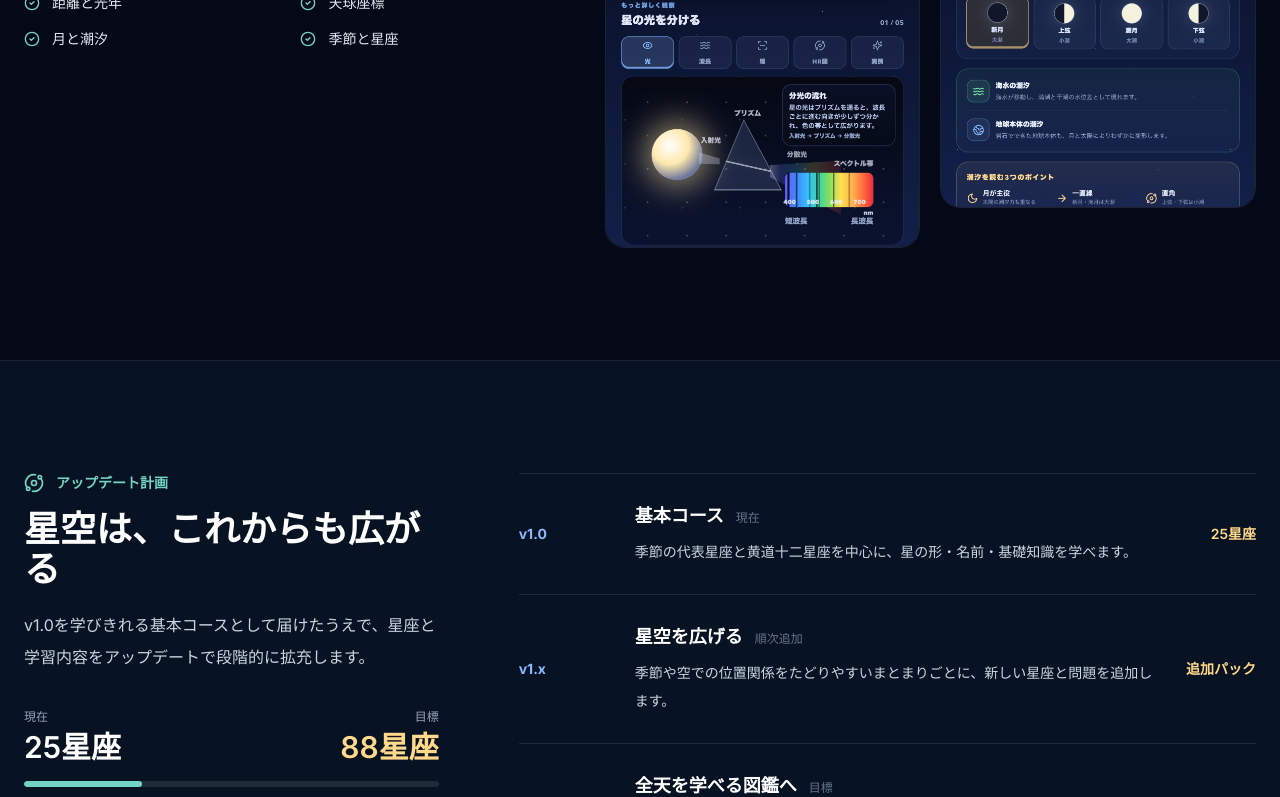
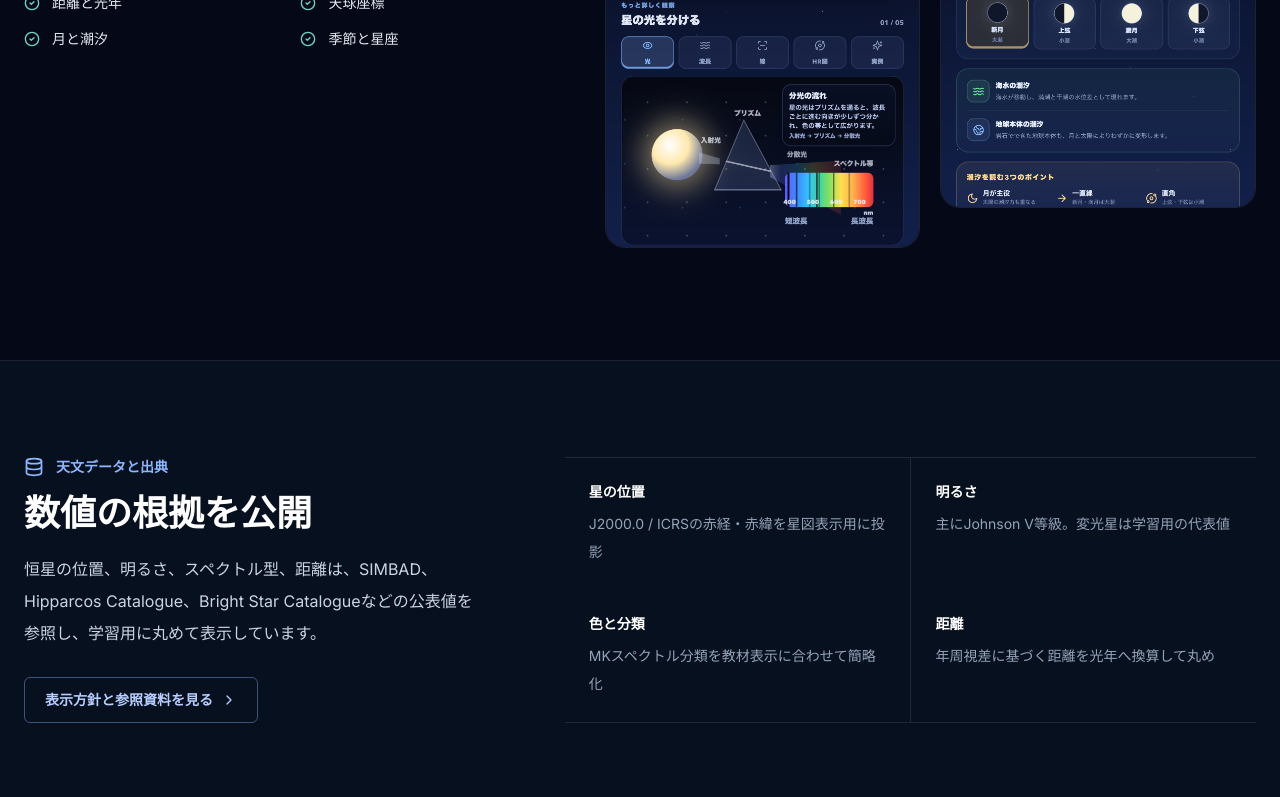
Before and after one commit to peeeeechi/star-t-rain, a Next.js app: page /star-cone in a window 1280 px wide. Shown: the part 2000-2797 px from the top of the page. Built offline with nearby package versions, Linux system fonts and the light colour scheme; no server answers.

Commit message:
Publish astronomy data sources (#6)

```diff
--- /dev/null
+++ b/app/star-cone/data-sources/page.tsx
@@ -0,0 +1,125 @@
+import type { Metadata } from 'next';
+import StarPlaLegalShell from '@/components/star-cone/StarPlaLegalShell';
+
+export const metadata: Metadata = {
+  title: '天文データと出典 | 星プラっと',
+  description:
+    '星プラっとで表示する恒星の座標、明るさ、スペクトル型、距離、星座線の表示方針と参照資料を公開します。',
+  alternates: {
+    canonical: '/star-cone/data-sources',
+  },
+};
+
+const references = [
+  {
+    name: 'SIMBAD Astronomical Database',
+    owner: 'CDS, Strasbourg',
+    use: '恒星ごとの座標、等級、年周視差、スペクトル型などの横断確認',
+    href: 'https://simbad.cds.unistra.fr/simbad/',
+  },
+  {
+    name: 'Hipparcos Catalogue (I/239)',
+    owner: 'ESA / CDS VizieR',
+    use: 'HIP番号、J2000座標、年周視差、V等級などの確認',
+    href: 'https://cdsarc.cds.unistra.fr/viz-bin/cat/I/239',
+  },
+  {
+    name: 'Bright Star Catalogue, 5th Revised Ed. (V/50)',
+    owner: 'Yale / CDS VizieR',
+    use: '肉眼で見える恒星の等級、スペクトル型、名称などの確認',
+    href: 'https://cdsarc.cds.unistra.fr/viz-bin/cat/V/50',
+  },
+  {
+    name: 'IAU Working Group on Star Names',
+    owner: 'International Astronomical Union',
+    use: '国際天文学連合が承認した恒星固有名の確認',
+    href: 'https://www.iau.org/WG280/WG280/Home.aspx',
+  },
+  {
+    name: 'The Constellations',
+    owner: 'International Astronomical Union',
+    use: '88星座の定義と公式境界に関する確認',
+    href: 'https://www.iau.org/Iau/Science/What-we-do/The-Constellations.aspx',
+  },
+  {
+    name: '星座名・星座略符一覧',
+    owner: '国立天文台',
+    use: '星座の日本語名、学名、略符、見頃の目安の確認',
+    href: 'https://www.nao.ac.jp/new-info/constellation.html',
+  },
+];
+
+export default function DataSourcesPage() {
+  return (
+    <StarPlaLegalShell
+      eyebrow="ASTRONOMY DATA"
+      title="天文データと出典"
+      lead="星プラっとで表示している恒星データの意味、丸め方、参照資料を公開します。"
+      updated="2026年7月21日"
+    >
+      <section>
+        <h2>表示データの考え方</h2>
+        <p>
+          本アプリの恒星データは、単一の外部APIからリアルタイムに取得したものではありません。複数の標準的な天文カタログと公開資料の値を参照し、モバイル画面での学習に適した桁数へ丸めて収録しています。
+        </p>
+        <p>
+          表示内容は教育用です。観測計画、望遠鏡の自動導入、航法、研究など、高い精度や最新の観測値が必要な用途には使用せず、各カタログの原典を確認してください。
+        </p>
+      </section>
+
+      <section>
+        <h2>項目ごとの表示方針</h2>
+        <dl className="mt-5 grid gap-x-8 gap-y-6 sm:grid-cols-2">
+          <div>
+            <dt>星の位置</dt>
+            <dd>J2000.0 / ICRSの赤経・赤緯を、各画面の星図投影へ変換して表示</dd>
+          </div>
+          <div>
+            <dt>明るさ</dt>
+            <dd>主にJohnson V等級。変光星では学習用の代表値を表示</dd>
+          </div>
+          <div>
+            <dt>スペクトル型</dt>
+            <dd>MKスペクトル分類を基本とし、教材ではO・B・A・F・G・K・Mなどへ簡略化する場合あり</dd>
+          </div>
+          <div>
+            <dt>距離</dt>
+            <dd>主に年周視差から求めた距離を光年へ換算し、学習用の概数として表示</dd>
+          </div>
+        </dl>
+      </section>
+
+      <section>
+        <h2>参照資料</h2>
+        <p>名称を選ぶと、各機関が公開している資料を確認できます。</p>
+        <dl className="mt-6 border-y border-[#dce2ed]">
+          {references.map((reference) => (
+            <div key={reference.href} className="border-b border-[#dce2ed] py-5 last:border-b-0">
+              <dt>{reference.owner}</dt>
+              <dd>
+                <a href={reference.href} target="_blank" rel="noreferrer">
+                  {reference.name}
+                </a>
+              </dd>
+              <p className="!mt-2 text-sm leading-7 text-[#59647a]">{reference.use}</p>
+            </div>
+          ))}
+        </dl>
+      </section>
+
+      <section>
+        <h2>星座線と星座の範囲</h2>
+        <p>
+          国際天文学連合（IAU）が公式に定めているのは、全天を88星座に分ける名称と境界です。星同士を結ぶ「星座線」には世界共通の公式形状がありません。本アプリでは、西洋星座の代表的な学習図を参考に、スマートフォンで形を覚えやすい線を採用しています。
+        </p>
+      </section>
+
+      <section>
+        <h2>照合と更新</h2>
+        <p>
+          誤差や転記ミスを減らすため、収録星座の追加とアプリ更新に合わせて、恒星のカタログIDと採用値の照合を継続します。表示値に疑問がある場合は、対象の星座名・恒星名・画面を添えてサポート窓口までお知らせください。
+        </p>
+      </section>
+    </StarPlaLegalShell>
+  );
+}
--- a/app/star-cone/terms/page.tsx
+++ b/app/star-cone/terms/page.tsx
@@ -1,4 +1,5 @@
 import type { Metadata } from 'next';
+import Link from 'next/link';
 import StarPlaLegalShell from '@/components/star-cone/StarPlaLegalShell';
 
 export const metadata: Metadata = {
@@ -35,6 +36,11 @@ export default function TermsPage() {
         <h2>3. 学習内容</h2>
         <p>
           クイズ、検定チャレンジ、ラボ、星座図鑑の内容は、理解を助けるために一部を簡略化しています。実際の観測、進学、資格試験、専門的判断には、公式資料や最新の専門資料も確認してください。
+        </p>
+        <p>
+          恒星の位置、明るさ、スペクトル型、距離の表示方針と参照資料は、
+          <Link href="/star-cone/data-sources">天文データと出典</Link>
+          に掲載しています。
         </p>
       </section>
 
--- a/components/star-cone/StarPlaLanding.tsx
+++ b/components/star-cone/StarPlaLanding.tsx
@@ -3,6 +3,7 @@ import Link from 'next/link';
 import {
   ChevronRight,
   CircleCheck,
+  Database,
   FlaskConical,
   GraduationCap,
   HelpCircle,
@@ -100,7 +101,7 @@ export default function StarPlaLanding() {
           <p className="mt-5 max-w-2xl text-base leading-8 text-slate-300 sm:text-lg">
             星をつなぎ、見つけ、確かめる。
             <br className="hidden sm:block" />
-            実際の天文データをもとに、星座と天文学の基礎を体験から学ぶiPhoneアプリです。
+            標準天文資料の公表値を教育用に編纂し、星座と天文学の基礎を体験から学ぶiPhoneアプリです。
           </p>
 
           <div className="mt-7 flex flex-wrap items-center justify-center gap-3">
@@ -227,6 +228,47 @@ export default function StarPlaLanding() {
               className="h-auto w-full rounded-[20px] border border-white/10"
             />
           </div>
+        </div>
+      </section>
+
+      <section id="data-sources" className="border-b border-white/10 bg-[#07101f] px-4 py-20 sm:px-6 md:py-24">
+        <div className="mx-auto grid max-w-7xl gap-10 lg:grid-cols-[0.8fr_1.2fr] lg:items-start lg:gap-20">
+          <div>
+            <div className="flex items-center gap-3 text-[#8eb7ff]">
+              <Database className="h-5 w-5" />
+              <p className="text-sm font-bold">天文データと出典</p>
+            </div>
+            <h2 className="mt-4 text-3xl font-semibold tracking-normal sm:text-4xl">
+              数値の根拠を公開
+            </h2>
+            <p className="mt-5 text-base leading-8 text-slate-300">
+              恒星の位置、明るさ、スペクトル型、距離は、SIMBAD、Hipparcos Catalogue、Bright Star Catalogueなどの公表値を参照し、学習用に丸めて表示しています。
+            </p>
+            <Link
+              href="/star-cone/data-sources"
+              className="mt-7 inline-flex items-center gap-2 rounded-md border border-[#8eb7ff]/40 px-5 py-3 text-sm font-bold text-[#b8ceff] transition-colors hover:bg-[#8eb7ff]/10"
+            >
+              表示方針と参照資料を見る
+              <ChevronRight className="h-4 w-4" />
+            </Link>
+          </div>
+
+          <dl className="grid border-y border-white/10 sm:grid-cols-2">
+            {[
+              ['星の位置', 'J2000.0 / ICRSの赤経・赤緯を星図表示用に投影'],
+              ['明るさ', '主にJohnson V等級。変光星は学習用の代表値'],
+              ['色と分類', 'MKスペクトル分類を教材表示に合わせて簡略化'],
+              ['距離', '年周視差に基づく距離を光年へ換算して丸め'],
+            ].map(([term, description], index) => (
+              <div
+                key={term}
+                className={`py-6 sm:px-6 ${index > 0 ? 'border-t border-white/10 sm:border-t-0' : ''} ${index >= 2 ? 'sm:border-t' : ''} ${index % 2 === 1 ? 'sm:border-l sm:border-white/10' : ''}`}
+              >
+                <dt className="text-sm font-bold text-white">{term}</dt>
+                <dd className="mt-2 text-sm leading-7 text-slate-400">{description}</dd>
+              </div>
+            ))}
+          </dl>
         </div>
       </section>
 
@@ -387,6 +429,7 @@ export default function StarPlaLanding() {
           </div>
           <div className="flex flex-wrap gap-x-5 gap-y-2 text-xs">
             <Link href="/star-cone/support" className="hover:text-white">サポート</Link>
+            <Link href="/star-cone/data-sources" className="hover:text-white">天文データと出典</Link>
             <Link href="/star-cone/privacy" className="hover:text-white">プライバシー</Link>
             <Link href="/star-cone/terms" className="hover:text-white">利用規約</Link>
             <Link href="/" className="inline-flex items-center gap-1 hover:text-white">
--- a/components/star-cone/StarPlaLegalShell.tsx
+++ b/components/star-cone/StarPlaLegalShell.tsx
@@ -55,6 +55,7 @@ export default function StarPlaLegalShell({
           </Link>
           <nav className="flex flex-wrap gap-x-5 gap-y-2 text-xs text-[#59647a]" aria-label="法的情報">
             <Link href="/star-cone/support" className="hover:text-[#172035]">サポート</Link>
+            <Link href="/star-cone/data-sources" className="hover:text-[#172035]">天文データと出典</Link>
             <Link href="/star-cone/privacy" className="hover:text-[#172035]">プライバシー</Link>
             <Link href="/star-cone/terms" className="hover:text-[#172035]">利用規約</Link>
           </nav>
--- a/components/star-cone/StarPlaNavigation.tsx
+++ b/components/star-cone/StarPlaNavigation.tsx
@@ -7,6 +7,7 @@ import { useState } from 'react';
 
 const navigation = [
   { label: 'できること', href: '/star-cone#features' },
+  { label: '天文データ', href: '/star-cone/data-sources' },
   { label: 'これから', href: '/star-cone#roadmap' },
   { label: 'アプリ画面', href: '/star-cone#screens' },
   { label: 'よくある質問', href: '/star-cone/support#faq' },
@@ -30,7 +31,7 @@ export default function StarPlaNavigation() {
           <span className="truncate text-lg font-semibold tracking-normal">星プラっと</span>
         </Link>
 
-        <nav className="hidden items-center gap-1 md:flex" aria-label="星プラっと">
+        <nav className="hidden items-center gap-1 lg:flex" aria-label="星プラっと">
           {navigation.map((item) => (
             <Link
               key={item.href}
@@ -58,7 +59,7 @@ export default function StarPlaNavigation() {
 
         <button
           type="button"
-          className="inline-flex h-10 w-10 items-center justify-center rounded-md border border-white/15 text-slate-200 md:hidden"
+          className="inline-flex h-10 w-10 items-center justify-center rounded-md border border-white/15 text-slate-200 lg:hidden"
           aria-label={open ? 'メニューを閉じる' : 'メニューを開く'}
           aria-expanded={open}
           onClick={() => setOpen((current) => !current)}
@@ -68,7 +69,7 @@ export default function StarPlaNavigation() {
       </div>
 
       {open && (
-        <nav className="border-t border-white/10 bg-[#070c1d] px-4 py-4 md:hidden" aria-label="モバイルメニュー">
+        <nav className="border-t border-white/10 bg-[#070c1d] px-4 py-4 lg:hidden" aria-label="モバイルメニュー">
           <div className="mx-auto grid max-w-7xl gap-1">
             {navigation.map((item) => (
               <Link
--- a/scripts/generate-sitemap.js
+++ b/scripts/generate-sitemap.js
@@ -30,6 +30,11 @@ function generateSitemap() {
     { url: `${baseUrl}/#education`, priority: '0.8', changefreq: 'monthly' },
     { url: `${baseUrl}/#news`, priority: '0.8', changefreq: 'weekly' },
     { url: `${baseUrl}/#contact`, priority: '0.6', changefreq: 'yearly' },
+    { url: `${baseUrl}/star-cone`, priority: '0.9', changefreq: 'monthly' },
+    { url: `${baseUrl}/star-cone/data-sources`, priority: '0.7', changefreq: 'monthly' },
+    { url: `${baseUrl}/star-cone/support`, priority: '0.7', changefreq: 'monthly' },
+    { url: `${baseUrl}/star-cone/privacy`, priority: '0.5', changefreq: 'yearly' },
+    { url: `${baseUrl}/star-cone/terms`, priority: '0.5', changefreq: 'yearly' },
   ];
 
   // ブログ記事
```
Also changed, not shown: 1 other file (tests, documents, lock files or other folders).
